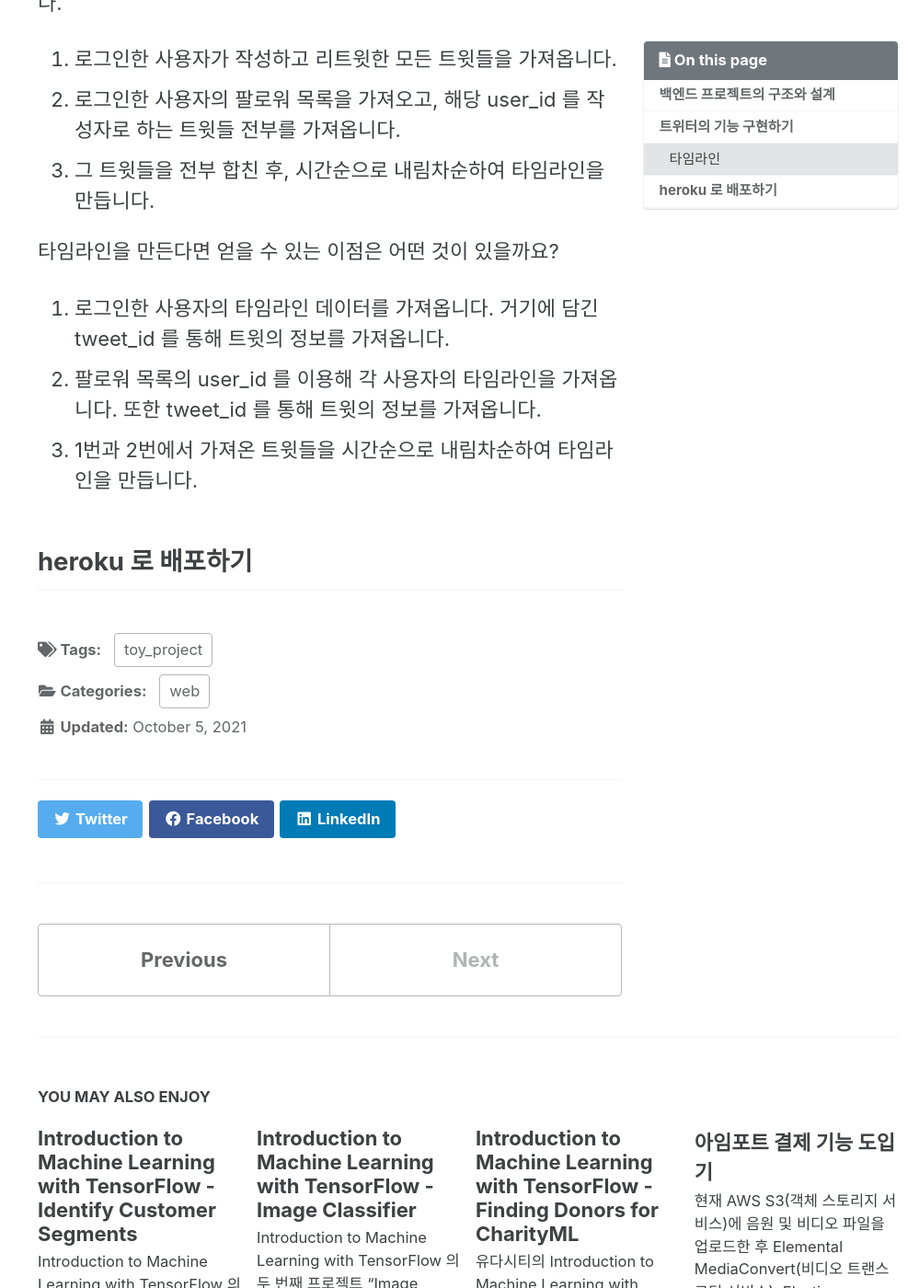
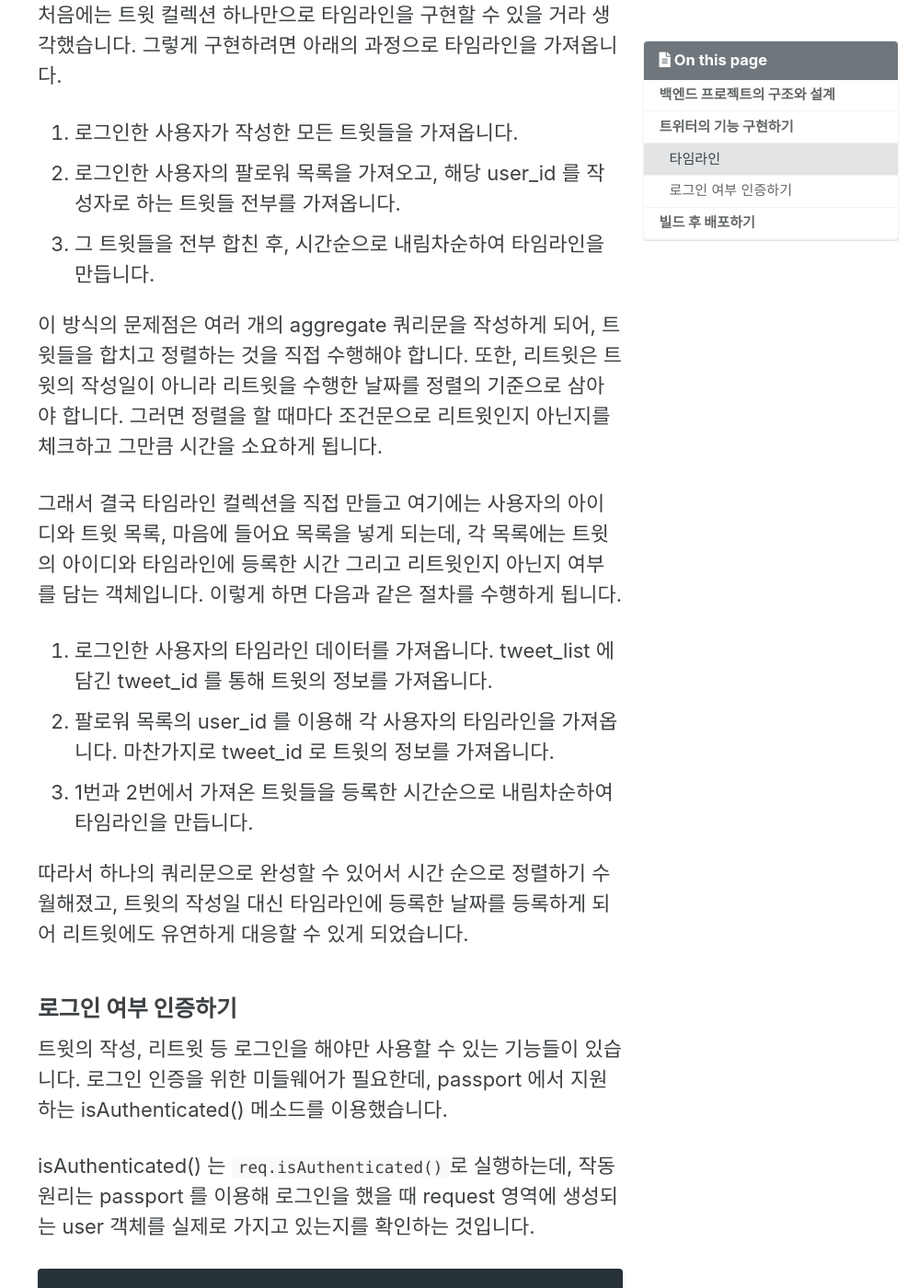
Before and after one commit to chinsanchung/chinsanchung.github.com, a Jekyll site: the page built from _posts/2021-10-05-twitter_clone.md, in a window 1280 px wide and 1400 px high, scrolled down 3727 px. Shown: the whole window at 92% size, without its empty margins (281-1280 px from the left). Built offline with Jekyll 4.4.1, drawn with Linux system fonts in a browser that asks for light colours; cached includes are drawn as plain includes; some of the changed text lies outside the part shown.

Commit message:
"트위터의 기능 구현하기" 작성, "빌드 후 배포하기" 작성

````diff
--- a/_posts/2021-10-05-twitter_clone.md
+++ b/_posts/2021-10-05-twitter_clone.md
@@ -16,7 +16,7 @@ tags:
   - toy_project
 ---
 
-[주소](https://witterclone.herokuapp.com/)
+[주소](https://witterclone.herokuapp.com)
 
 ## 백엔드 프로젝트의 구조와 설계
 
@@ -92,6 +92,8 @@ export default class ReadingService implements IReadingService {
 
 ## 트위터의 기능 구현하기
 
+트위터의 일부 기능들을 구현하면서 기억에 남는 점 몇 가지를 설명하고자 합니다.
+
 ### 타임라인
 
 타임라인이란 간단하게 정의하자면 트윗들의 모음으로, 로그인한 사용자의 홈 타임라인과 특정 사용자의 타임라인 두 가지로 구분합니다.
@@ -101,14 +103,83 @@ export default class ReadingService implements IReadingService {
 
 처음에는 트윗 컬렉션 하나만으로 타임라인을 구현할 수 있을 거라 생각했습니다. 그렇게 구현하려면 아래의 과정으로 타임라인을 가져옵니다.
 
-1. 로그인한 사용자가 작성하고 리트윗한 모든 트윗들을 가져옵니다.
+1. 로그인한 사용자가 작성한 모든 트윗들을 가져옵니다.
 2. 로그인한 사용자의 팔로워 목록을 가져오고, 해당 user_id 를 작성자로 하는 트윗들 전부를 가져옵니다.
 3. 그 트윗들을 전부 합친 후, 시간순으로 내림차순하여 타임라인을 만듭니다.
 
-타임라인을 만든다면 얻을 수 있는 이점은 어떤 것이 있을까요?
+이 방식의 문제점은 여러 개의 aggregate 쿼리문을 작성하게 되어, 트윗들을 합치고 정렬하는 것을 직접 수행해야 합니다. 또한, 리트윗은 트윗의 작성일이 아니라 리트윗을 수행한 날짜를 정렬의 기준으로 삼아야 합니다. 그러면 정렬을 할 때마다 조건문으로 리트윗인지 아닌지를 체크하고 그만큼 시간을 소요하게 됩니다.
 
-1. 로그인한 사용자의 타임라인 데이터를 가져옵니다. 거기에 담긴 tweet_id 를 통해 트윗의 정보를 가져옵니다.
-2. 팔로워 목록의 user_id 를 이용해 각 사용자의 타임라인을 가져옵니다. 또한 tweet_id 를 통해 트윗의 정보를 가져옵니다.
-3. 1번과 2번에서 가져온 트윗들을 시간순으로 내림차순하여 타임라인을 만듭니다.
+그래서 결국 타임라인 컬렉션을 직접 만들고 여기에는 사용자의 아이디와 트윗 목록, 마음에 들어요 목록을 넣게 되는데, 각 목록에는 트윗의 아이디와 타임라인에 등록한 시간 그리고 리트윗인지 아닌지 여부를 담는 객체입니다. 이렇게 하면 다음과 같은 절차를 수행하게 됩니다.
 
-## heroku 로 배포하기
+1. 로그인한 사용자의 타임라인 데이터를 가져옵니다. tweet_list 에 담긴 tweet_id 를 통해 트윗의 정보를 가져옵니다.
+2. 팔로워 목록의 user_id 를 이용해 각 사용자의 타임라인을 가져옵니다. 마찬가지로 tweet_id 로 트윗의 정보를 가져옵니다.
+3. 1번과 2번에서 가져온 트윗들을 등록한 시간순으로 내림차순하여 타임라인을 만듭니다.
+
+따라서 하나의 쿼리문으로 완성할 수 있어서 시간 순으로 정렬하기 수월해졌고, 트윗의 작성일 대신 타임라인에 등록한 날짜를 등록하게 되어 리트윗에도 유연하게 대응할 수 있게 되었습니다.
+
+### 로그인 여부 인증하기
+
+트윗의 작성, 리트윗 등 로그인을 해야만 사용할 수 있는 기능들이 있습니다. 로그인 인증을 위한 미들웨어가 필요한데, passport 에서 지원하는 isAuthenticated() 메소드를 이용했습니다.
+
+isAuthenticated() 는 `req.isAuthenticated()`로 실행하는데, 작동원리는 passport 를 이용해 로그인을 했을 때 request 영역에 생성되는 user 객체를 실제로 가지고 있는지를 확인하는 것입니다.
+
+```javascript
+// Passport 모듈의 lib/http/request.js 에서 가져왔습니다.
+
+/**
+ * Test if request is authenticated.
+ *
+ * @return {Boolean}
+ * @api public
+ */
+req.isAuthenticated = function () {
+  var property = this._userProperty || 'user';
+  return this[property] ? true : false;
+};
+
+/**
+ * Test if request is unauthenticated.
+ *
+ * @return {Boolean}
+ * @api public
+ */
+req.isUnauthenticated = function () {
+  return !this.isAuthenticated();
+};
+```
+
+특이하게도 Passport 의 공식문서에는 isAuthenticated 대한 설명이 없지만 [Node.js 교과서](http://www.yes24.com/product/goods/62597864)를 그 존재를 알았고, 덕분에 간편하게 인증 미들웨어를 생성할 수 있었습니다.
+
+(참고로 깃허브 이슈에 이에 대한 [문의사항](https://github.com/jaredhanson/passport/issues/683)이 있는데, 메소드에 대한 설명을 풀 리퀘스트를 보냈지만 아직도 머지를 하지 않았다고 합니다.)
+
+## 빌드 후 배포하기
+
+마지막으로 프로젝트를 빌드해서 실제 사이트에 배포하는 과정에서 겪은 과정을 설명드리고자 합니다. 저는
+헤로쿠(Heroku)를 이용했습니다. 헤로쿠는 앱의 배포와 실행을 돕는 플랫폼으로 무료로 이용할 수 있다는 점이 큰 장점입니다. Node 뿐만 아니라 Ruby, Java, PHP, Python. Go 등 다양한 코드를 지원합니다.
+
+여기서 저는 Node 를 선택해서 배포를 진행했는데, 그 과정에서 여러 문제를 겪었습니다.
+
+- `npm start` 스크립트를 실행하지 못하는 문제
+
+깃허브 레포지토리를 연결한 후 처음으로 배포를 진행했는데 다음과 같은 에러가 발생했습니다.
+
+```
+Failed at the twitter_clone_server@1.0.0 start script.
+This is probably not a problem with npm. There is likely additional logging output above.
+```
+
+스크립트를 실행하질 못했다는 내용인데, [헤로쿠에서는 devDependencies 에 있는 의존성을 설치하지 않는데](https://stackoverflow.com/a/68676440), `npm start` 스크립트에 개발 의존성으로 설치했던 `cross-env`를 작성한 것이 원인임을 찾아냈습니다. 즉, 헤로쿠에서 `cross-env` 모듈을 설치하지 않아 스크립트에 있는 cross-env 를 인식하지 못해서 생긴 것이었습니다.
+
+따라서 스크립트의 내용을 `node dist/index.js`으로 수정해서 오직 "node 로 빌드한 폴더 dist 안의 index.js 를 실행하라"는 명령만 내리도록 했습니다.
+
+- process.env 환경 변수 설정
+
+개발을 할 때는 `dotenv`라는 모듈을 이용해서 민감한 설정들을 .env 파일에 저장해서 사용해왔습니다. 하지만 헤로쿠에서는 Config Vars 설정에서 환경변수를 등록해야 합니다.
+
+- PORT 설정
+
+AWS Beanstalk 에서는 배포를 할 때의 포트를 8080으로 지정합니다. 그래서 처음에는 헤로쿠도 배포용 포트를 따로 지정해야 하는줄 알았습니다. 하지만 stack overflow 의 [Setting the port for node.js server on Heroku](https://stackoverflow.com/a/51572239)을 통해 헤로쿠는 PORT 환경변수로 동적으로 포트를 할당하고 있다는 것을 알게 되었고, 따라서 아래처럼 포트의 설정을 수정했습니다.
+
+```javascript
+private PORT = process.env.PORT || 5000;
+```
````
